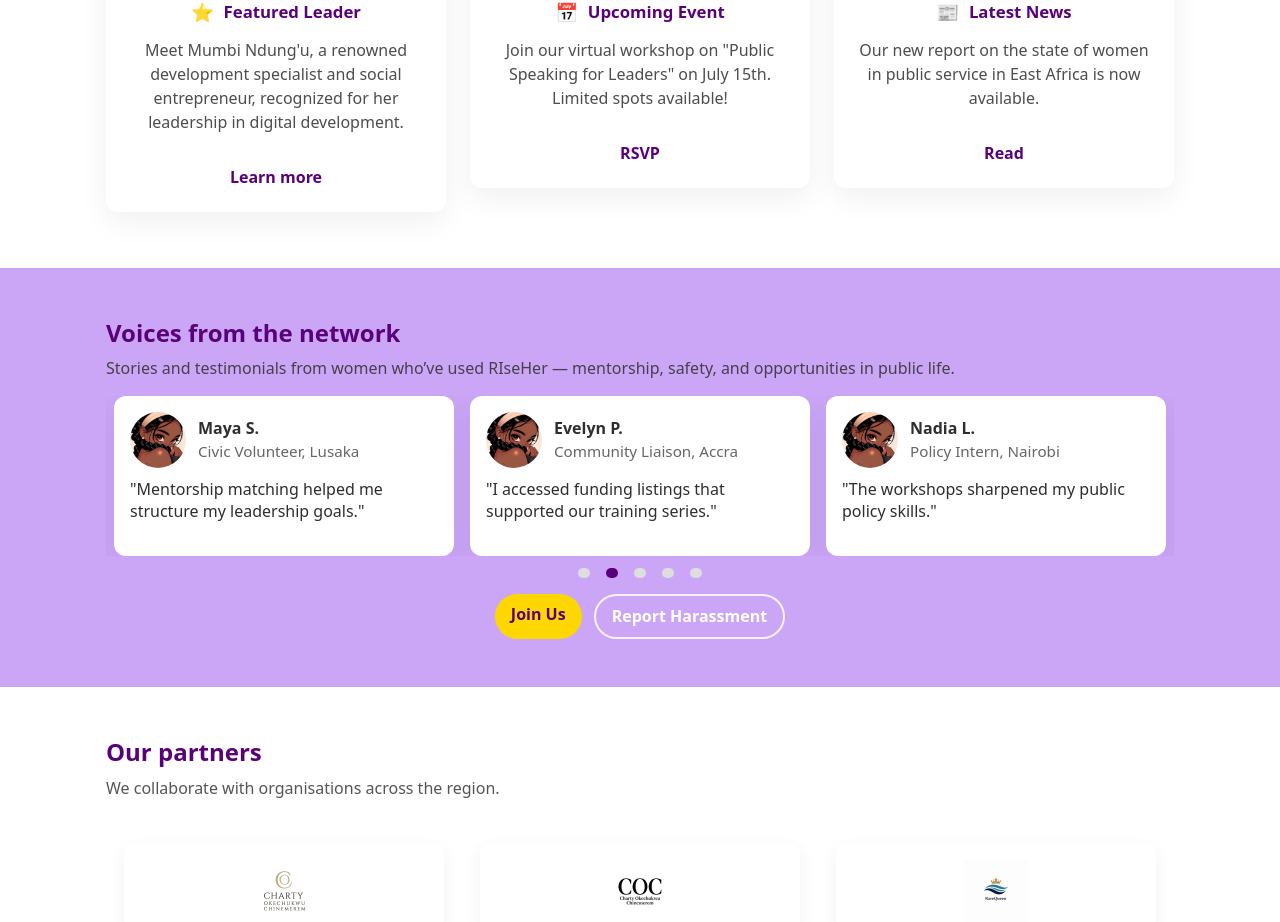
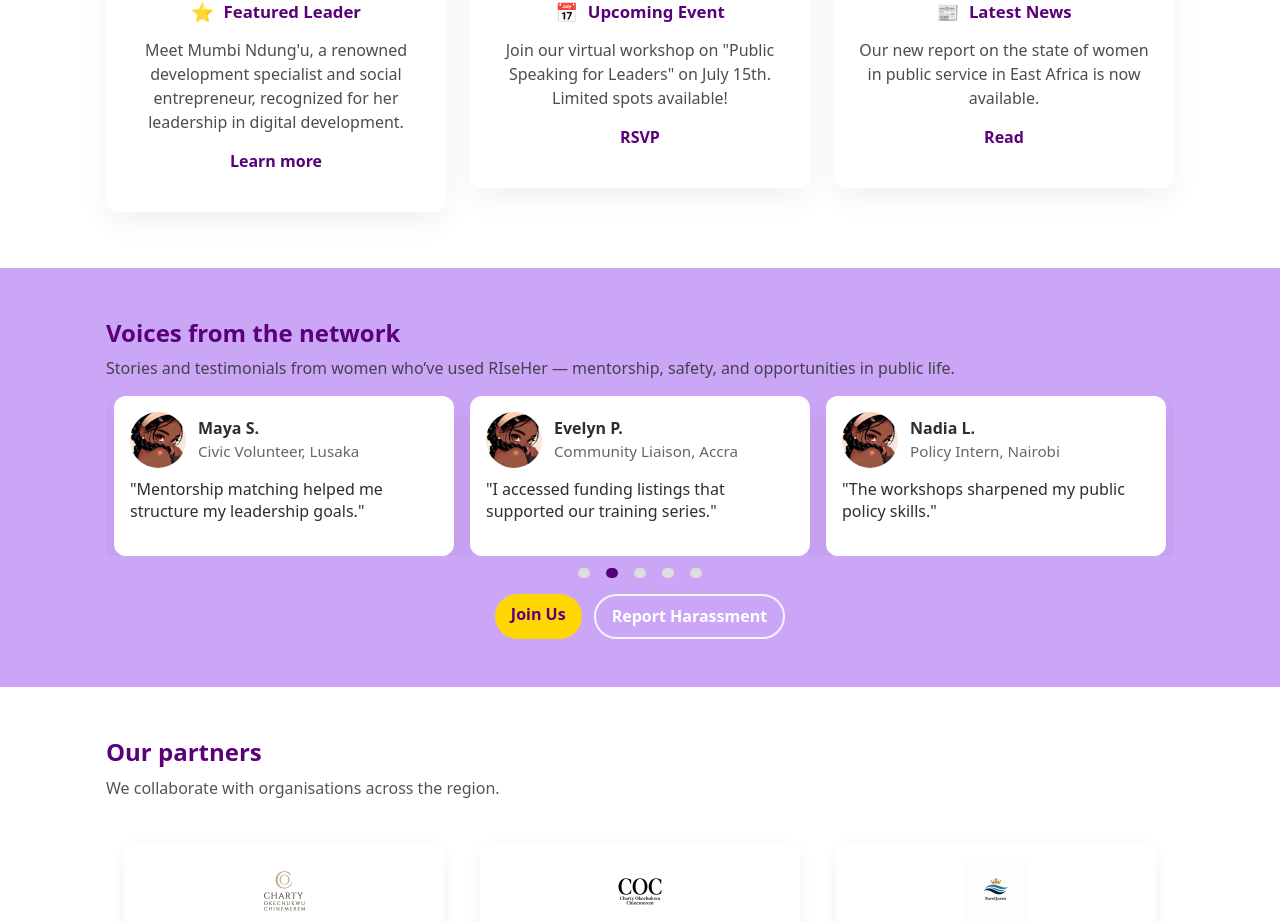
Before and after one commit to Chachi444/RiseHer-Hackathon-PLP, a React (Vite) app: page / in a window 1280 px wide. Shown: the part 1200-2122 px from the top of the page. Built offline with nearby package versions, Linux system fonts and the light colour scheme.

Commit message:
Change from uppercase to lowercase
Remove duplicated lines

```diff
--- a/src/pages/About.tsx
+++ b/src/pages/About.tsx
@@ -81,7 +81,7 @@ export default function About() {
         </div>
 
         <div style={imgWrap} aria-hidden={false}>
-          <img src="/assets/Riseher.png" alt="RIseHer hero artwork" style={heroImg} />
+          <img src="/assets/riseher.png" alt="RIseHer hero artwork" style={heroImg} />
         </div>
       </header>
 
--- a/src/pages/Home.tsx
+++ b/src/pages/Home.tsx
@@ -72,11 +72,13 @@ export default function Home() {
 	};
 
 	const linkStyle: React.CSSProperties = {
+		// keep the layout behavior (push link to bottom of the card)
 		marginTop: 'auto',
 		color: 'var(--color-deep-purple, #5A007A)',
 		fontWeight: 700,
 		textDecoration: 'none',
-		marginTop: '1rem',
+		// duplicate marginTop removed — use marginBottom if additional spacing was intended
+		marginBottom: '1rem',
 	};
 
 	const iconStyle: React.CSSProperties = {
```
